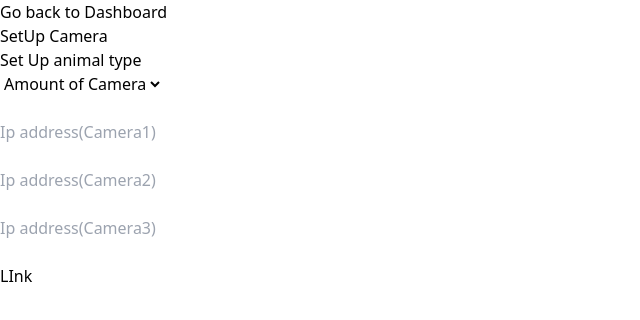
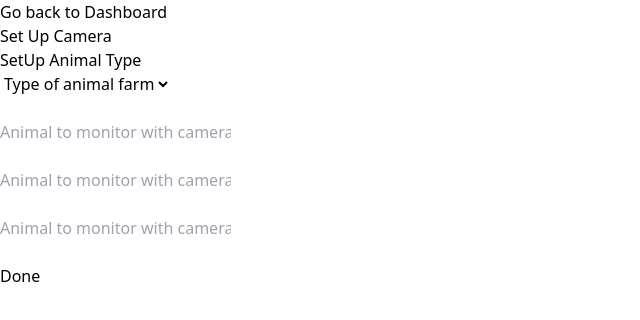
Before and after one commit to Program-doctor/client-dashboard, a React (Vite) app: page /camera2 in a window 1280 px wide. Shown: the top 320 px of the page, without its empty margins (0-640 px from the left). Built offline with nearby package versions, Linux system fonts and the light colour scheme.

Commit message:
created camera2

```diff
--- a/src/components/shared-components/welcome screen/camera.jsx
+++ b/src/components/shared-components/welcome screen/camera.jsx
@@ -52,7 +52,7 @@ function Camera() {
 
         <div className='flex justify-center py-[45px]'>
 
-        <Link to={'/camera2'} className='text-[#FFFFFF] text-center   font-poppins font-medium border w-[60px] h-[30px] border-[#70E000] rounded bg-[#70E000]'>
+        <Link to={'/camera2'} className='text-[#FFFFFF] text-center font-poppins font-medium border w-[60px] h-[30px] border-[#70E000] rounded bg-[#70E000]'>
           LInk
         </Link>
 
--- a/src/components/shared-components/welcome screen/camera2.jsx
+++ b/src/components/shared-components/welcome screen/camera2.jsx
@@ -13,21 +13,21 @@ function Camera2() {
 
     <div className='mx-auto w-fit pt-10'>
         <div className='flex items-center gap-6'>
-          <h1 className='font-semibold text-lg'>
-            <span className='underline    md:decoration-[#70E000] '>
+            <h3 className='text-[#CCCCCC] text-[20px] font-poppings font-[400px] leading-[54px] pt-5'>
+              Set Up Camera
+            </h3>
+          <h1 className='font-[500px] text-[30px] font-inter leading-[53.09px]'>
+            <span className='border-b-[7px] border-[#70E000] mx-1'>
               Set
             </span>
-            Up Camera
+            Up Animal Type
           </h1>
-            <p className='text-[#CCCCCC]'>
-              Set Up animal type
-            </p>
 
         </div>
 
         <div className='text-[#CCCCCC] pt-10'>
           <select name="" id="" className='border-b w-[100%] border-b-[#70E000]'>
-            <option value=""> Amount of Camera</option>
+            <option value=""> Type of animal farm</option>
             <option value=""> 1</option>
             <option value=""> 2</option>
             <option value=""> 3</option>
@@ -40,20 +40,20 @@ function Camera2() {
             <option value=""> 10</option>
           </select> <br /> <br />
           <div>
-            <input className='border-b w-[100%] border-b-[#CCCCCC]' placeholder='Ip address(Camera1)' type="ip address" name="id=" /> <br /><br />
+            <input className='border-b-2 w-[100%] border-b-[#4D4D4D]' placeholder='Animal to monitor with camera 1' type="ip address" name="id=" /> <br /><br />
           </div>
           <div>
-            <input className='border-b w-[100%] border-b-[#CCCCCC]' placeholder='Ip address(Camera2)' type="ip address" name="id=" /> <br /><br />
+            <input className='border-b-2 w-[100%] border-b-[#4D4D4D]' placeholder='Animal to monitor with camera 2' type="ip address" name="id=" /> <br /><br />
           </div>
           <div>
-            <input className='border-b w-[100%] border-b-[#CCCCCC]' placeholder='Ip address(Camera3)' type="ip address" name="id=" /> <br /><br />
+            <input className='border-b-2 w-[100%] border-b-[#4D4D4D]' placeholder='Animal to monitor with camera 3' type="ip address" name="id=" /> <br /><br />
           </div>
         </div>
 
         <div className='flex justify-center'>
 
-        <Link to={'/camera2'} className='text-[#FFFFFF] border w-fit border-[#70E000] bg-[#70E000]'>
-          LInk
+        <Link to={'/camera2'} className='text-[#FFFFFF] text-center font-poppins font-medium border w-[60px] h-[30px] border-[#70E000] rounded bg-[#70E000]'>
+          Done
         </Link>
 
         </div>
```
